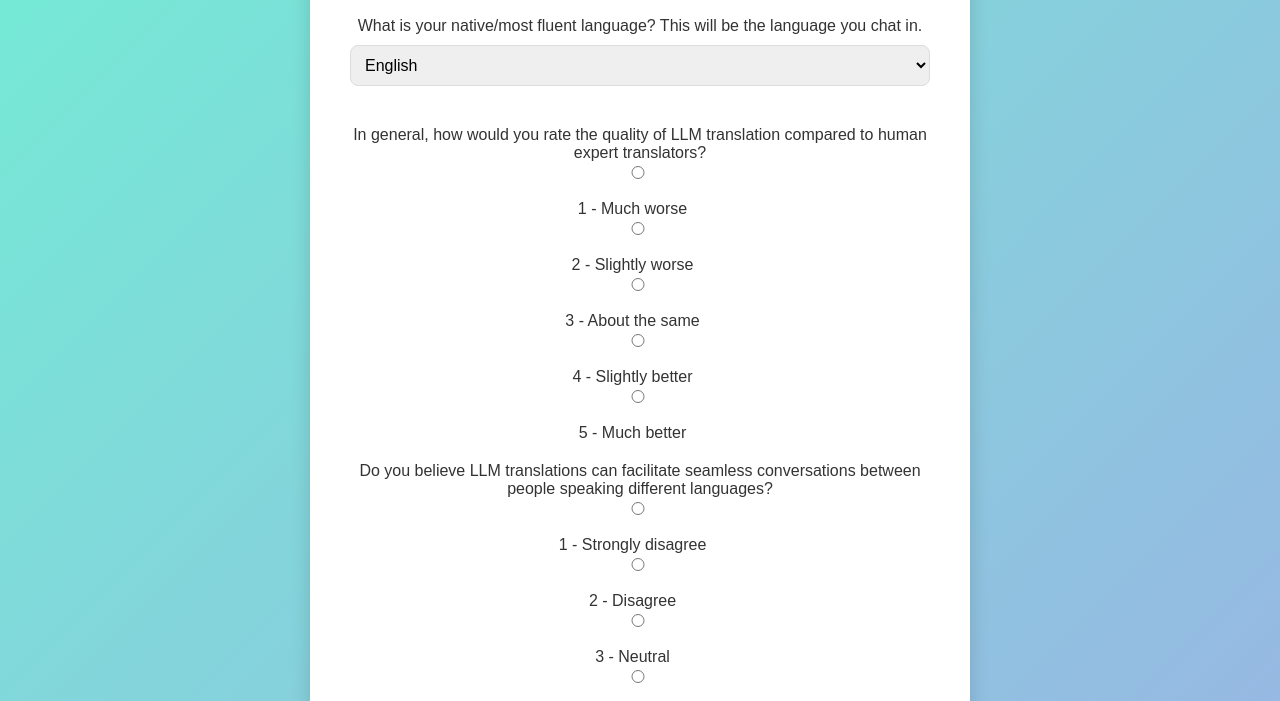
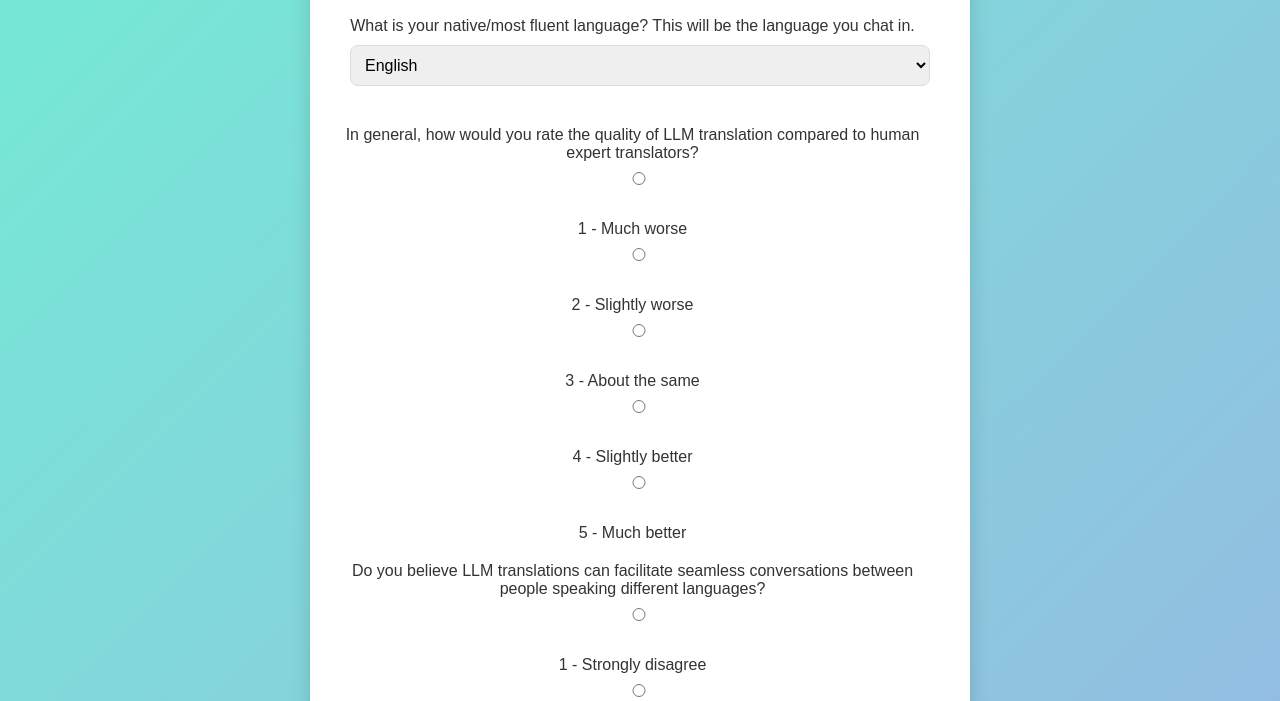
Before and after one commit to anshika-agarwal/llm-translation, a plain HTML site: page templates/index.html in a window 1280 px wide. Shown: the part 91-792 px from the top of the page. Drawn offline with Linux system fonts and the light colour scheme.

Commit message:
updated spacing

```diff
--- a/templates/index.html
+++ b/templates/index.html
@@ -122,14 +122,13 @@
         }
 
         input[type="radio"] {
-            margin: 0 5px 0 0; /* Adjust spacing around the radio button */
-            vertical-align: middle; /* Align radio button with text */
+            margin-right: 8px; /* Adds space between the button and the label */
+            vertical-align: middle; /* Aligns the button with the label */
         }
 
-        input[type="radio"] + label {
-            display: inline-block;
-            margin-right: 15px; /* Space between options */
-            vertical-align: middle; /* Align text with the radio button */
+        label {
+            display: inline-block; /* Ensures the label is inline with the button */
+            margin-right: 15px; /* Adds spacing between options */
         }
 
         #language-selection label {
@@ -263,8 +262,6 @@
                 <label for="er-5">5</label>
             </div>
 
-            <!-- Similar formatting for Friendliness and Overall Quality -->
-            <!-- Final survey questions -->
             <button onclick="submitSurvey()">Submit Feedback</button>
         </div>
     </div>
```
